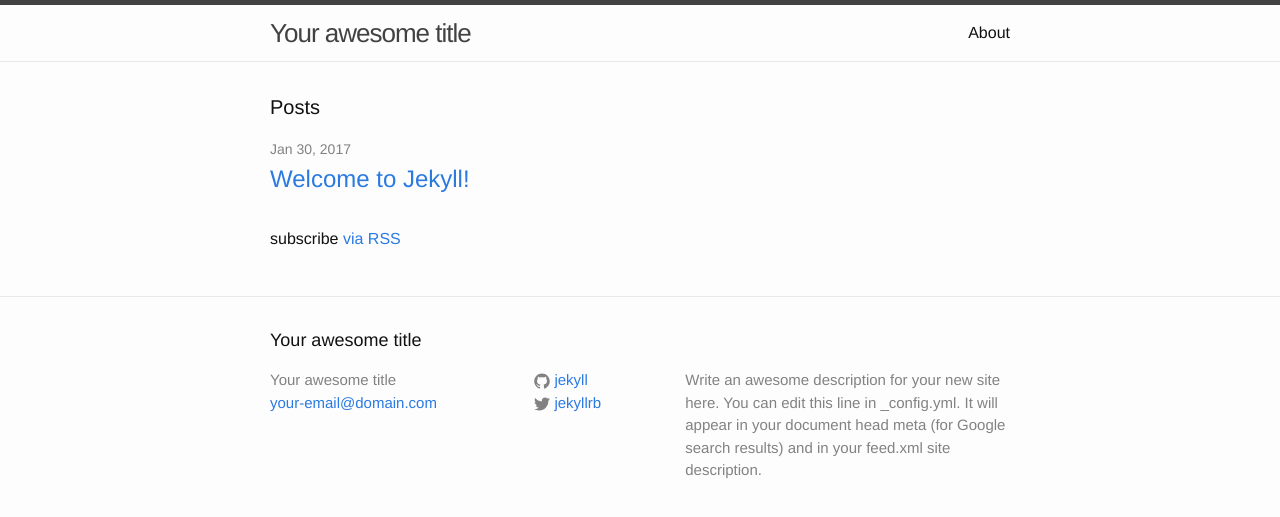
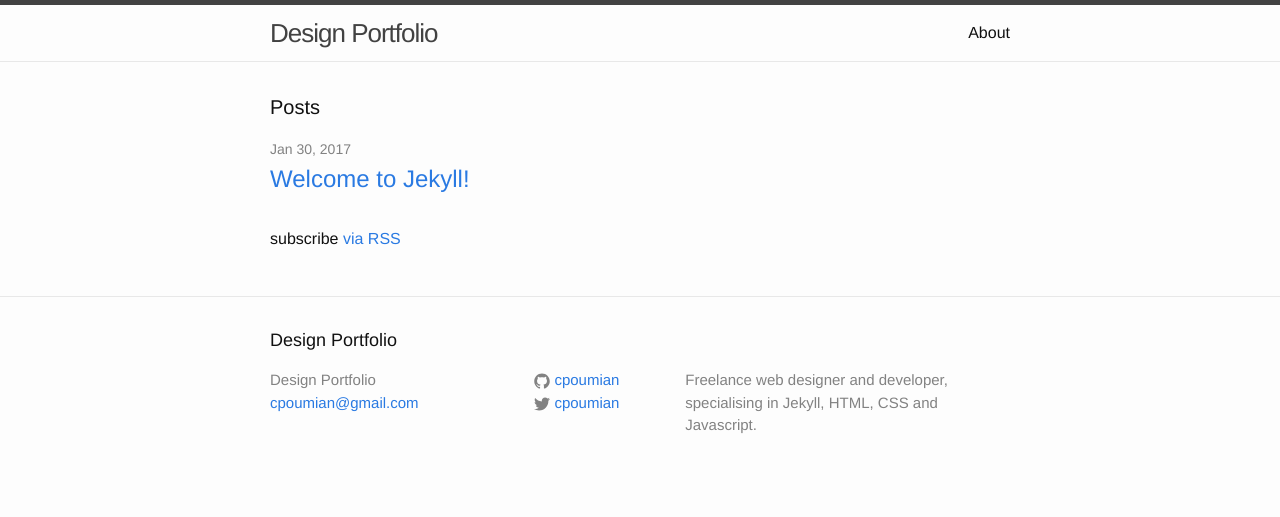
Before and after one commit to cpoumian/designer-portfolio, a Jekyll site: the page built from index.html, in a window 1280 px wide. Shown: the top 517 px of the page. Built offline with Jekyll 4.4.1, drawn with Linux system fonts in a browser that asks for light colours.

Commit message:
Config settings for site

```diff
--- a/_config.yml
+++ b/_config.yml
@@ -1,14 +1,27 @@
 # Site settings
-title: Your awesome title
-email: your-email@domain.com
+title: Design Portfolio
+email: cpoumian@gmail.com
 description: > # this means to ignore newlines until "baseurl:"
-  Write an awesome description for your new site here. You can edit this
-  line in _config.yml. It will appear in your document head meta (for
-  Google search results) and in your feed.xml site description.
+  Freelance web designer and developer, specialising in Jekyll,
+  HTML, CSS and Javascript.
 baseurl: "" # the subpath of your site, e.g. /blog/
-url: "http://yourdomain.com" # the base hostname & protocol for your site
-twitter_username: jekyllrb
-github_username:  jekyll
+url: "http://example.com" # the base hostname & protocol for your site
+
+twitter_username: cpoumian
+github_username:  cpoumian
+google_username: cpoumian
+
+permalink: /:categories/:title
+
+links:
+- title: about
+  url: /about
+- title: work
+  url: /work
+- title: articles
+  url: /articles
+- title: hire me
+  url: /hire-me
 
 # Build settings
 markdown: kramdown
```
